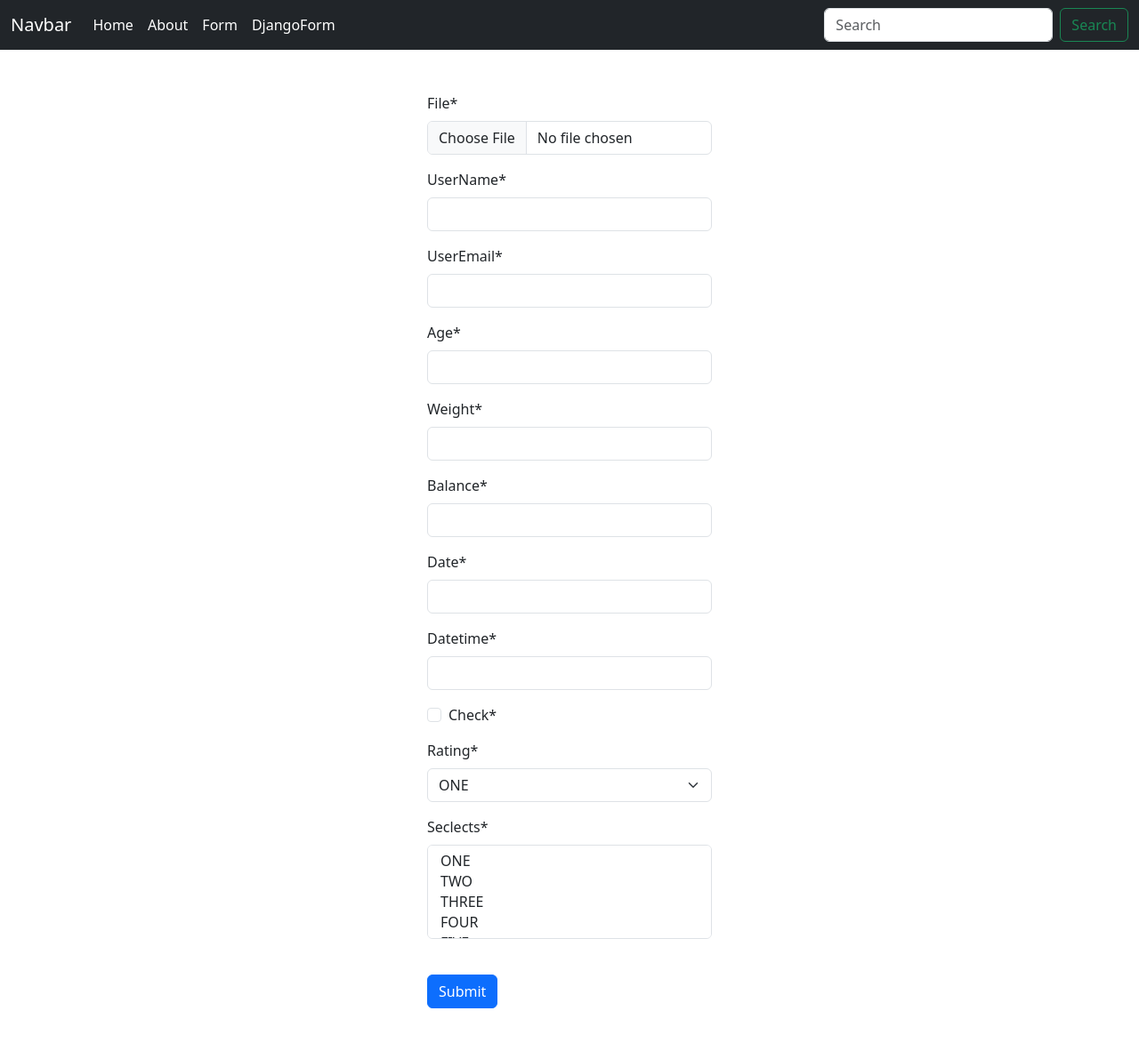
After one commit to sumondebnath/Django, a Django app: page /djangoForm/ in a window 1280 px wide. The commit adds this page. Shown: the whole page at 89% size. Run offline with Django 4.2, Linux system fonts and the light colour scheme; some libraries are stand-ins or nearby versions.

Commit message:
form get post formField

```diff
--- /dev/null
+++ b/projectFive/appOne/forms.py
@@ -0,0 +1,21 @@
+from django import forms
+
+class contactForm(forms.Form):
+
+    # image = forms.ImageField()
+
+    file = forms.FileField()
+
+    name = forms.CharField(label="UserName")
+    email = forms.EmailField(label="UserEmail")
+    age = forms.IntegerField()
+    weight = forms.FloatField()
+    balance = forms.DecimalField()
+    date = forms.DateField()
+    dateTime = forms.DateTimeField()
+    check = forms.BooleanField()
+
+    CHOICES = [(1, "ONE"), (2, "TWO"), (3, "THREE"), (4, "FOUR"), (5, "FIVE")]
+    rating = forms.ChoiceField(choices = CHOICES)
+
+    seclects = forms.MultipleChoiceField(choices = CHOICES)
--- /dev/null
+++ b/projectFive/appOne/templates/djangoForms.html
@@ -0,0 +1,13 @@
+{% extends "base.html" %}
+
+{% block content %}
+    {% load crispy_forms_tags %}
+
+    <form class="mt-5 mb-5 w-25 m-auto" method="post" enctype="multipart/form-data">
+        {% csrf_token %}
+        <!-- {{form.as_p}} -->
+        {{form | crispy}}
+        <button type="submit" class="btn btn-primary mt-4">Submit</button>
+    </form>
+
+{% endblock content %}
--- a/projectFive/appOne/templates/form.html
+++ b/projectFive/appOne/templates/form.html
@@ -3,7 +3,7 @@
 {% block content %}
     <div style="width:50%; height: 500px; margin: auto;" class="pt-5">
         <h3>Movie Ration Form </h3>
-        <form method="get" action="/about/">
+        <form method="post" action="/about/">
             {% csrf_token %}
             <div class="mb-3">
               <label for="exampleInputName" class="form-label">Name</label>
--- a/projectFive/appOne/urls.py
+++ b/projectFive/appOne/urls.py
@@ -4,5 +4,6 @@ from . import views
 urlpatterns = [
     path("home/", views.home, name="home"),
     path("about/", views.about, name="about"),
-    path("form/", views.submitForm, name="form")
+    path("form/", views.submitForm, name="form"),
+    path("djangoForm/", views.djangoForm, name = "djangoForm"),
 ]
--- a/projectFive/appOne/views.py
+++ b/projectFive/appOne/views.py
@@ -1,4 +1,5 @@
 from django.shortcuts import render
+from .forms import contactForm
 
 # Create your views here.
 def home(request):
@@ -23,3 +24,17 @@ def submitForm(request):
     # else:
     #     return render(request, "form.html")
     return render(request, "form.html")
+
+def djangoForm(request):
+    if request.method == "POST":
+        form = contactForm(request.POST, request.FILES)
+        if form.is_valid():
+            file = form.cleaned_data["file"]
+            with open("./appOne/upload/" + file.name, "wb+") as destination:
+                for chunk in file.chunks():
+                    destination.write(chunk)
+            print(form.cleaned_data)
+            return render(request, "djangoForms.html", {"form":form})
+    else:
+        form = contactForm()
+    return render(request, "djangoForms.html", {"form":form})
--- a/projectFive/projectFive/settings.py
+++ b/projectFive/projectFive/settings.py
@@ -38,7 +38,13 @@ INSTALLED_APPS = [
     'django.contrib.messages',
     'django.contrib.staticfiles',
     "appOne",
+    "crispy_forms",
+    "crispy_bootstrap5",
 ]
+
+CRISPY_ALLOWED_TEMPLATE_PACKS = "bootstrap5"
+
+CRISPY_TEMPLATE_PACK = "bootstrap5"
 
 MIDDLEWARE = [
     'django.middleware.security.SecurityMiddleware',
--- a/projectFive/templates/base.html
+++ b/projectFive/templates/base.html
@@ -25,6 +25,9 @@
                   <li class="nav-item">
                     <a class="nav-link active text-white" aria-current="page" href="{% url 'form' %}">Form</a>
                   </li>
+                  <li class="nav-item">
+                    <a class="nav-link active text-white" aria-current="page" href="{% url 'djangoForm' %}">DjangoForm</a>
+                  </li>
 
                 </ul>
                 <form class="d-flex" role="search">
```
Also changed, not shown: projectFive/appOne/upload/102.png (added).
